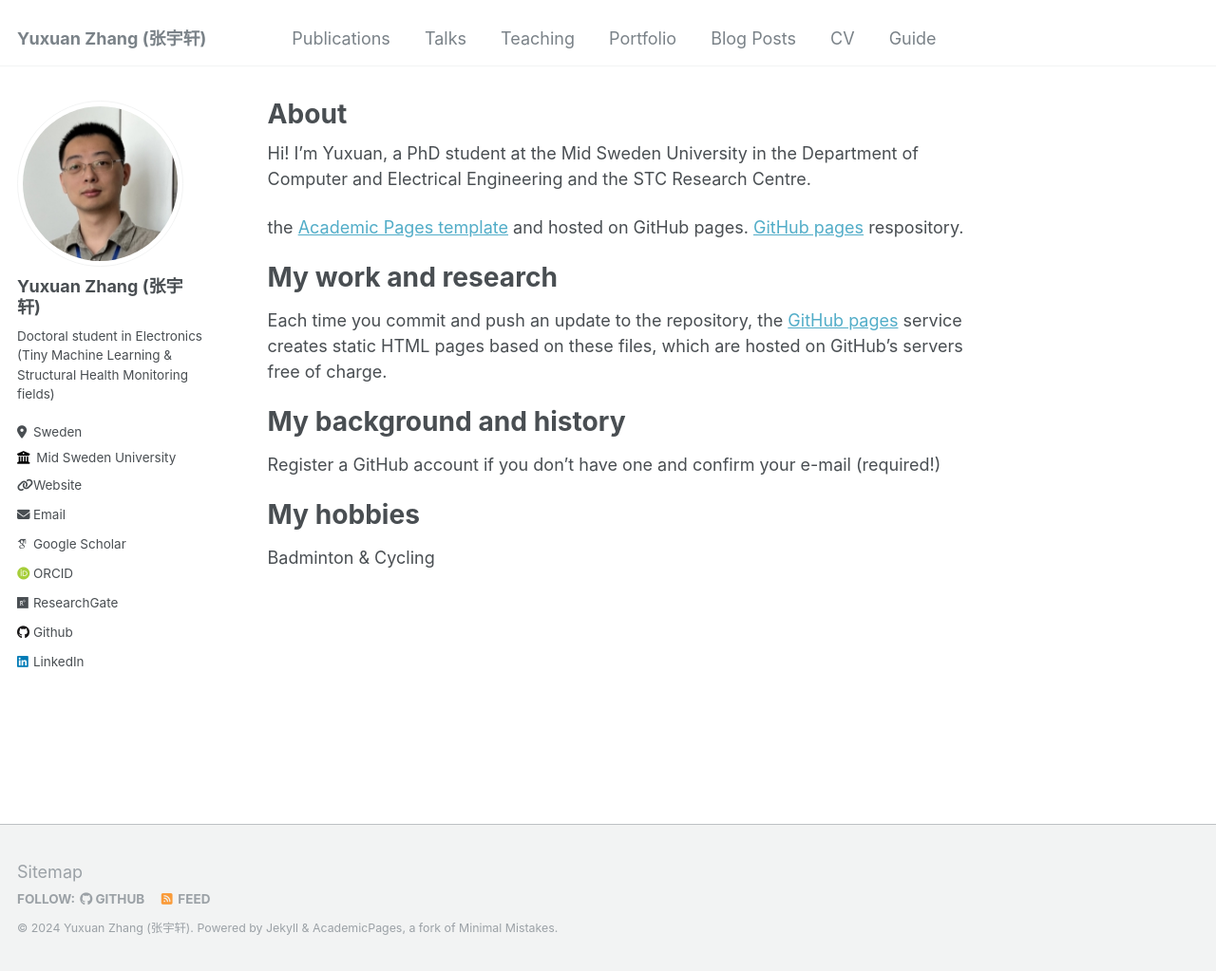
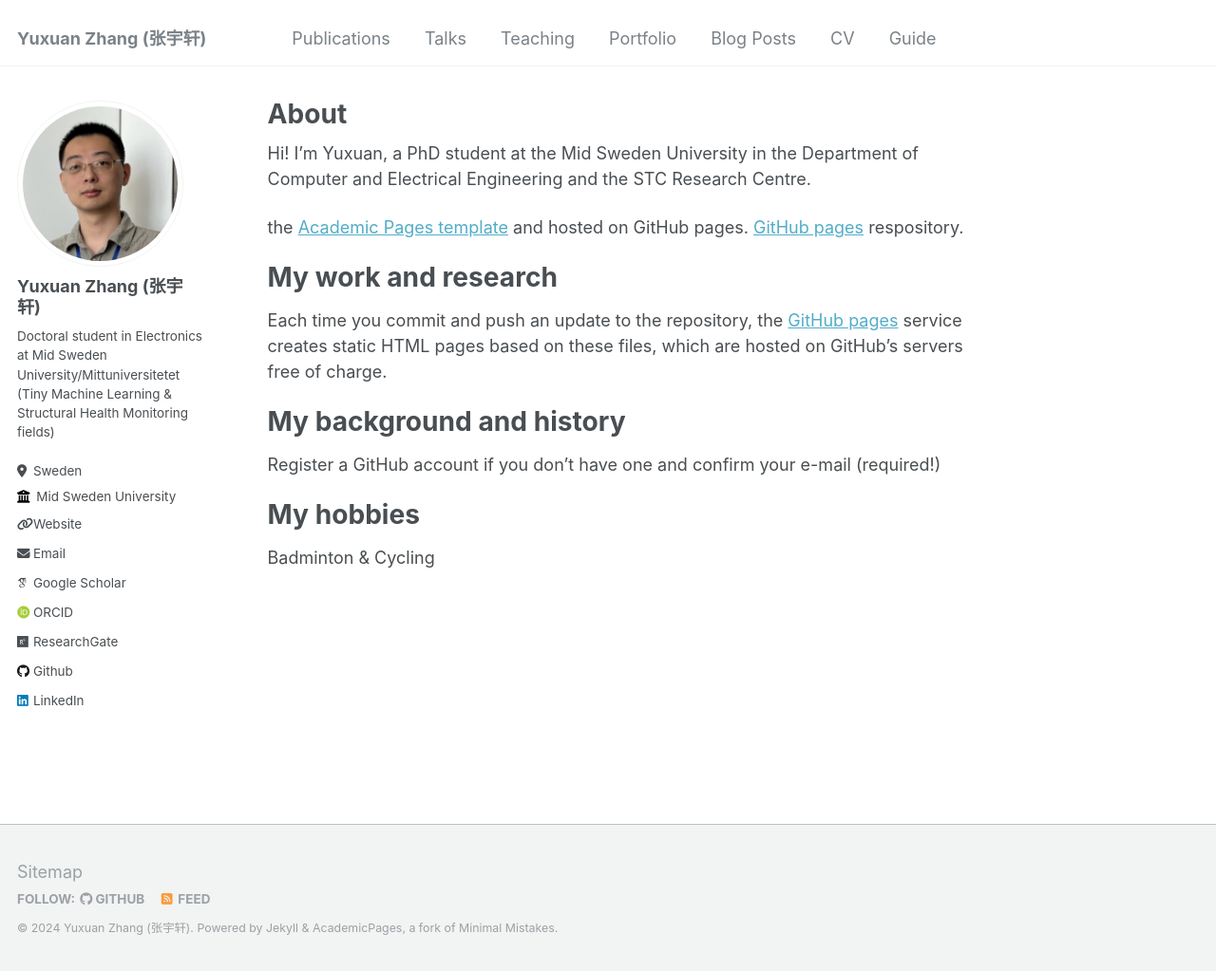
Before and after one commit to YuxuanZhang-96/YuxuanZhang-96.github.io, a Jekyll site: the page built from _pages/about.md, in a window 1280 px wide and 1023 px high. Shown: the whole window at 95% size. Built offline with Jekyll 4.4.1, drawn with Linux system fonts in a browser that asks for light colours; some web fonts are replaced.

Commit message:
Update _config.yml

```diff
--- a/_config.yml
+++ b/_config.yml
@@ -23,7 +23,7 @@ author:
   # Biographic information
   avatar           : "profile.png"
   name             : "Yuxuan Zhang (张宇轩)"
-  bio              : "Doctoral student in Electronics (Tiny Machine Learning & Structural Health Monitoring fields)"
+  bio              : "Doctoral student in Electronics at Mid Sweden University/Mittuniversitetet (Tiny Machine Learning & Structural Health Monitoring fields)"
   location         : "Sweden"
   employer         : "Mid Sweden University"
   uri              : "https://www.miun.se/Personal/z/yuxuanzhang/"
```
